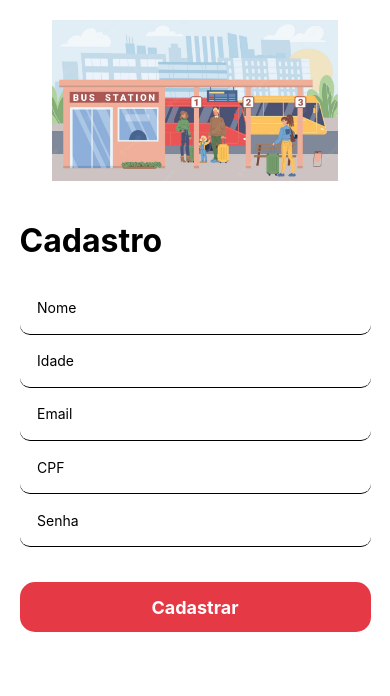
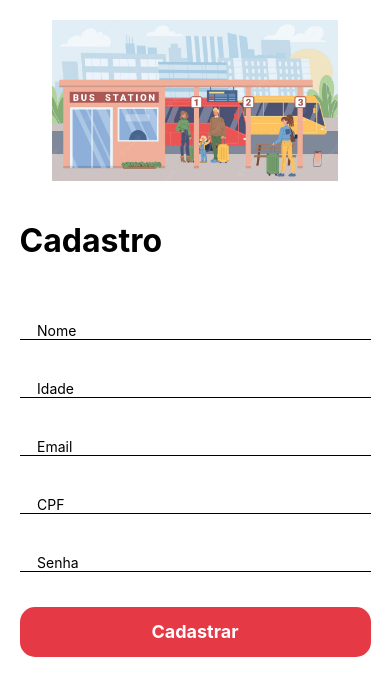
Before and after one commit to ricardocossta/bus-app-react-native, a React Native app: screen /Register in a window 390 px wide. Shown: the top 696 px of the page. Built offline with nearby package versions, Linux system fonts and the light colour scheme.

Commit message:
Arrumado input tela de login e registro

```diff
--- a/src/pages/Register/index.js
+++ b/src/pages/Register/index.js
@@ -59,9 +59,8 @@ const styles = StyleSheet.create({
     },
 
     input: {
-        backgroundColor: '#fff',
-        borderRadius: 10,
-        padding: '5%',
+        paddingTop: 40,
+        paddingLeft: '5%',
         borderBottomWidth: 1,
     },
 })
--- a/src/pages/SigIn/index.js
+++ b/src/pages/SigIn/index.js
@@ -59,10 +59,9 @@ const styles = StyleSheet.create({
     },
 
     input: {
-        backgroundColor: '#fff',
-        borderRadius: 10,
-        padding: '5%',
-        borderBottomWidth: 1.5,
+        paddingTop: 40,
+        paddingLeft: '5%',
+        borderBottomWidth: 1,
     },
 
     loginWithText: {
--- a/src/routes/index.js
+++ b/src/routes/index.js
@@ -10,8 +10,9 @@ const Stack = createNativeStackNavigator();
 export default function Routes() {
     return (
         <Stack.Navigator>
+            <Stack.Screen name="Welcome" component={Welcome} options={{headerShown: false}}/>
             <Stack.Screen name="AddPayment" component={AddPayment} options={{headerShown: false}}/>
-            <Stack.Screen name="Welcome" component={Welcome} options={{headerShown: false}}/>
+
             <Stack.Screen name="SigIn" component={SigIn} options={{headerShown: false}}/>
             <Stack.Screen name="Register" component={Register} options={{headerShown: false}}/>
         </Stack.Navigator>
```
